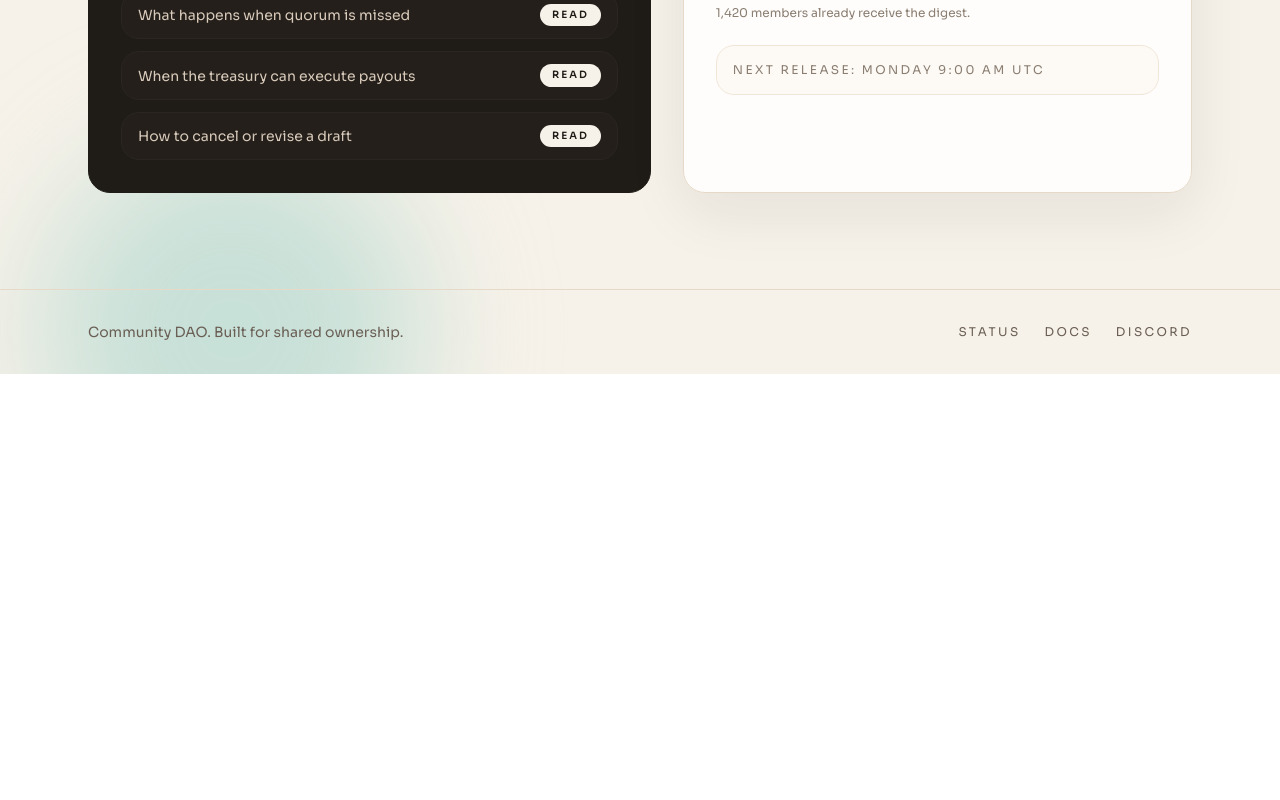
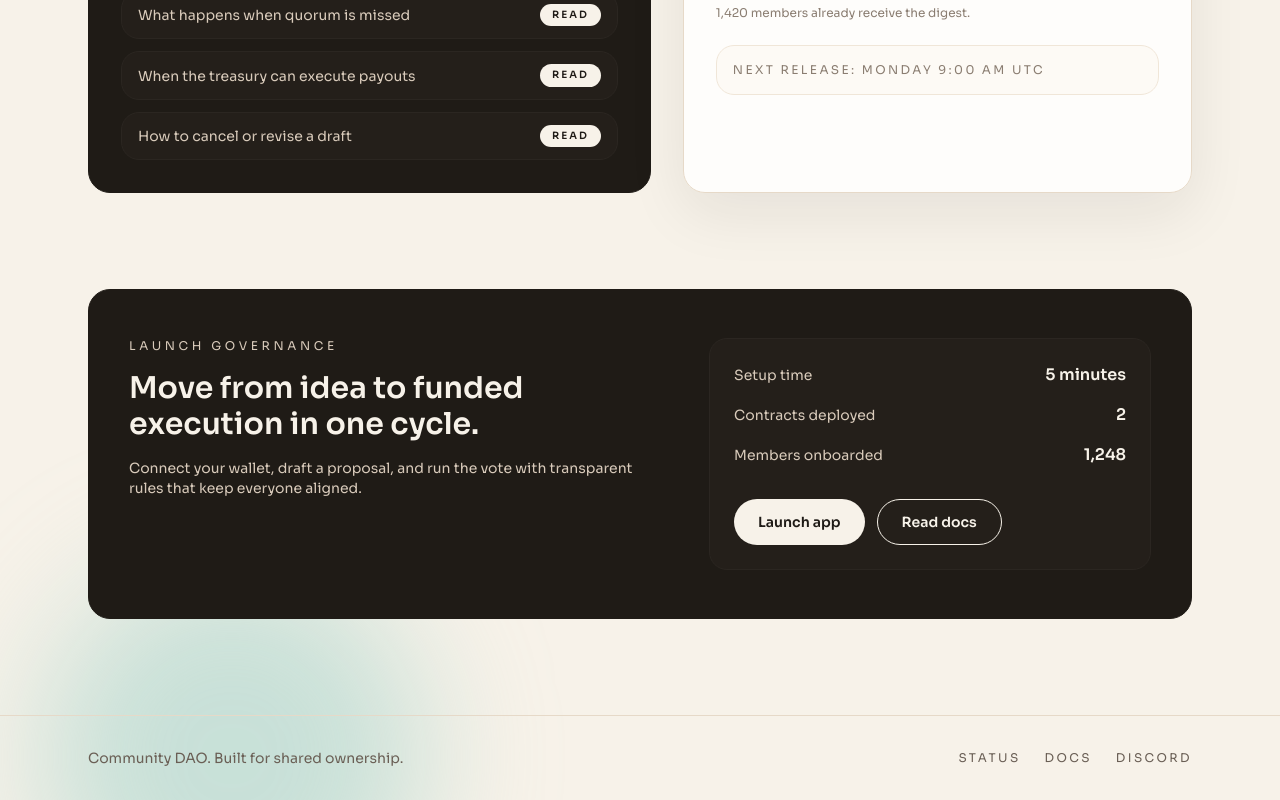
Before and after one commit to TYDev01/Community-Grant-DAO, a Next.js app in the folder frontend/: page / in a window 1280 px wide. Shown: the part 9452-10252 px from the top of the page. Before the commit the page ends 9826 px from the top, so only its background shows below. Built offline with nearby package versions, Linux system fonts and the light colour scheme.

Commit message:
added a final 'launch governance' cta block before the footer

```diff
--- a/frontend/src/app/page.tsx
+++ b/frontend/src/app/page.tsx
@@ -1491,6 +1491,53 @@ export default function Home() {
               </div>
             </div>
           </section>
+
+          <section className="mx-auto w-full max-w-6xl px-6 pb-24">
+            <div className="rounded-3xl border border-[#1f1b16] bg-[#1f1b16] px-10 py-12 text-[#f7f2e9]">
+              <div className="grid gap-10 lg:grid-cols-[1.1fr_0.9fr]">
+                <div>
+                  <p className="text-xs uppercase tracking-[0.3em] text-[#d9cbbb]">
+                    Launch governance
+                  </p>
+                  <h2 className="mt-4 text-3xl font-semibold font-[var(--font-display)]">
+                    Move from idea to funded execution in one cycle.
+                  </h2>
+                  <p className="mt-4 text-sm text-[#d9cbbb]">
+                    Connect your wallet, draft a proposal, and run the vote with
+                    transparent rules that keep everyone aligned.
+                  </p>
+                </div>
+                <div className="grid gap-4 rounded-2xl border border-[#2b2621] bg-[#241f1a] p-6 text-sm text-[#d9cbbb]">
+                  <div className="flex items-center justify-between">
+                    <span>Setup time</span>
+                    <span className="text-base font-semibold text-[#f7f2e9]">
+                      5 minutes
+                    </span>
+                  </div>
+                  <div className="flex items-center justify-between">
+                    <span>Contracts deployed</span>
+                    <span className="text-base font-semibold text-[#f7f2e9]">
+                      2
+                    </span>
+                  </div>
+                  <div className="flex items-center justify-between">
+                    <span>Members onboarded</span>
+                    <span className="text-base font-semibold text-[#f7f2e9]">
+                      1,248
+                    </span>
+                  </div>
+                  <div className="mt-4 flex flex-wrap gap-3">
+                    <button className="rounded-full bg-[#f7f2e9] px-6 py-3 text-sm font-semibold text-[#1f1b16] transition hover:bg-white">
+                      Launch app
+                    </button>
+                    <button className="rounded-full border border-[#f7f2e9] px-6 py-3 text-sm font-semibold text-[#f7f2e9] transition hover:bg-[#f7f2e9] hover:text-[#1f1b16]">
+                      Read docs
+                    </button>
+                  </div>
+                </div>
+              </div>
+            </div>
+          </section>
         </main>
 
         <footer className="relative z-10 border-t border-[#e6d9c8]">
```
